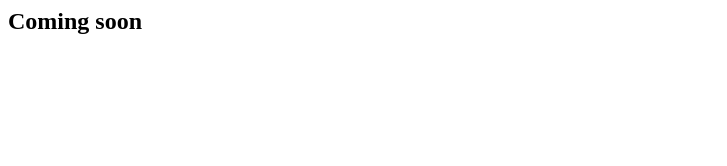
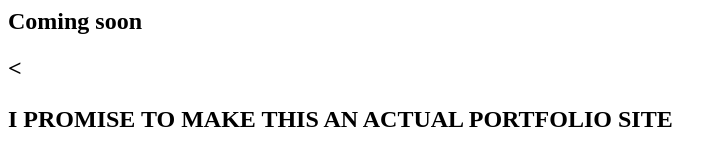
Before and after one commit to markpereira/markpereira.github.io, a plain HTML site: page index.html in a window 1280 px wide. Shown: the whole page, without its empty margins (0-727 px from the left). Drawn offline with Linux system fonts and the light colour scheme.

Commit message:
Added Promise

```diff
--- a/index.html
+++ b/index.html
@@ -1,5 +1,7 @@
 <html>
 <body>
 	<h2>Coming soon<h2>
+
+	<<p>I PROMISE TO MAKE THIS AN ACTUAL PORTFOLIO SITE<p>
 <body>
 <html>
```
